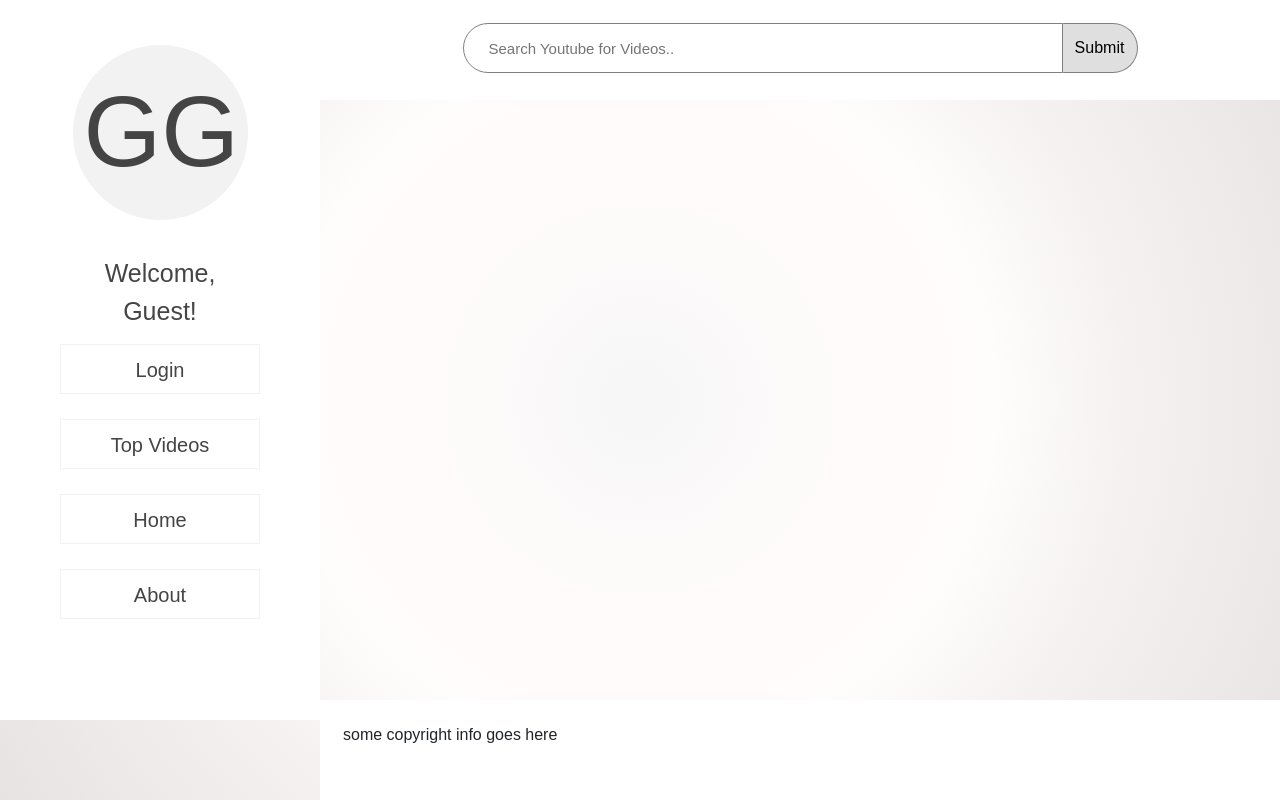
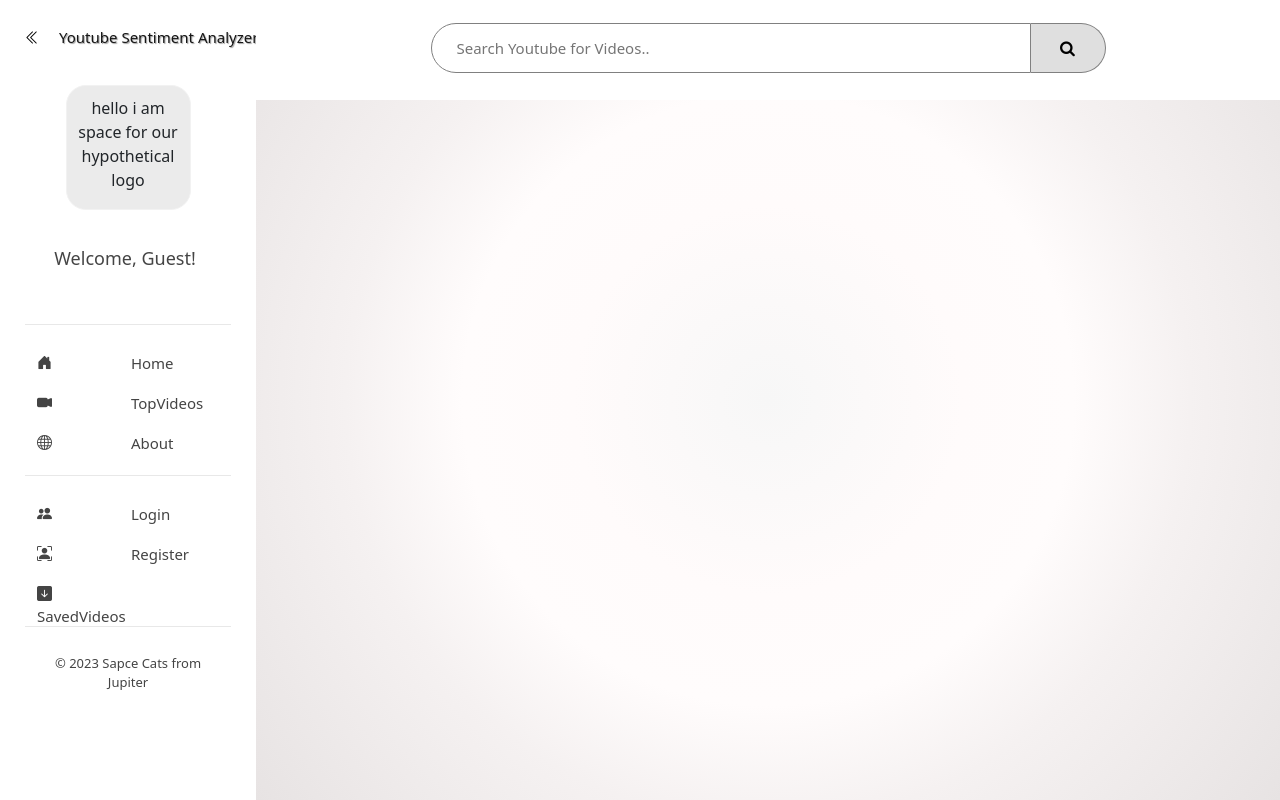
Before and after one commit to rtogn/YouTube-Comment-Sentiment-Analysis-Website, a Flask app: page / in a window 1280 px wide. Run offline with Flask 3, Linux system fonts and the light colour scheme; some libraries are stand-ins or nearby versions.

Commit message:
some bootstrap added, fixed layout issue

```diff
--- a/static/home.css
+++ b/static/home.css
@@ -1,20 +1,135 @@
-/* import lines for Google Font Library */
-@import url('https://fonts.googleapis.com/css?family=Quicksand&display=swap');
+@import url('https://fonts.googleapis.com/css?family=Arimo&display=swap');
+
+
+html {
+height: 100%;
+}
 
 body {
-    overflow: hidden;
-    font-family: 'Arimo', sans-serif;
+margin: 0;
+height: 100%;
+}
+
+#container {
+height: 100%;
 display: flex;
+}
+
+#sidebar {
+background-color: #fff;
+display: inline-block;
+vertical-align: top;
+height: 100%;
+width: 20%;
+overflow: auto;
+padding: 25px;
+}
+
+/* Start of Sidebar related content */
+
+.headerLeft {
+    white-space: nowrap;
+}
+
+.symbol {
+    color: #000;
+    font-size: 15px;
+    word-spacing: 1em;
+    display: inline-block;
+    font-weight: 500;
+    text-align: center;
+}
+
+.headerLeft_content {
+    text-shadow: 1px 1px 1px rgb(159, 159, 159);
+    color: #161616;
+    word-spacing: 0.01em;
+    font-size: 15px;
+    display: inline-block;
+    font-weight: 200;
+    text-align: center;
+}
+
+.user_bubble {
+    border-radius: 20px;
+    border: 1px solid #f2f2f2;
+    background-color: #ebebeb;
+    height: 125px;
+    width: 125px;
+    text-align: center;
+    padding: 10px;
+    margin: auto;
+    margin-top: 20px;
+}
+
+#user_bubbleIn {
+    font-size: 80px;
+    color: #fff;
+}
+
+.welcome_text {
+    height: 50px;
+    width: 200px;
+    margin-top: 25px;
+    text-align: center;
+    color: rgb(69, 69, 69);
+    font-size: 18px;
+    text-align: center;
+    padding: 10px;
+}
+
+.divider {
+   margin-top: 15px;
+   margin-bottom: 15px;
+    border-top: 1px solid #a2a2a2;
     width: 100%;
-    flex-direction: column;
-    min-height: 100vh;
+    padding: 0px;
+}
+
+.buttons {
+   background-color: #fff;
+    border-radius: 15px;
+    height: 40px;
+    width: 100%;
+}
+
+#buttons_text {
+    color: rgb(68, 68, 68);
+    font-size: 15px;
+    padding: 12px;
+    text-align: left;
+    word-spacing: 5em;
+}
+
+.buttons:hover, .search_text:focus {
+    background-color: #ebebeb;
+}
+
+#footer_area {
+    color: rgb(68, 68, 68);
+    font-size: 13px;
+    padding: 12px;
+    text-align: center;
+    word-spacing: 0.1ßem;
+}
+
+/* End of Sidebar related content */
+
+#content {
 background: radial-gradient(circle, rgb(247, 247, 247) 0%,
-        rgb(255, 251, 251) 30%, rgba(255,252,252,1) 47%, rgba(245,241,241,1) 65%, rgba(231,227,227,1) 100%);
+rgb(255, 251, 251) 30%, rgba(255,252,252,1) 47%, rgba(245,241,241,1) 65%, rgba(231,227,227,1) 100%);;
+display: inline-block;
+vertical-align: top;
+height: 100%;
+width: 80%;
+overflow: auto;
+color: #fff;
 }
+
+/* Start of main_Content related content */
 
 .top_header {
     background-color: #fff;
-    /** border-bottom: 1px solid #f2f2f2; **/
 display: flex;
 top: 0;
 right: 0;
@@ -24,74 +139,19 @@ body {
 flex-grow: 1;
 flex-shrink: 0;
 padding: 23px;
-    position: fixed;
-    width: 75%;
+position: absolute;
+width: 80%;
 }
 
-.bot_bar {
-    background-color: #ffff;
-    border-top: #d3d3d3;
-    position: fixed;
-    bottom: 0;
-    right: 0;
-    display: flex;
-    height: 100px;
-    width: 75%;
-    text-align: center;
-    padding: 23px;
+.all_body {
+    position: absolute;
+    overflow: auto;
+    top: 100px;
+    bottom: 0px;
 }
 
 .wrap {
     display: flex;
-}
-
-.left_all {
-    margin: auto;
-    padding: 45px;
-}
-
-.container {
-    margin-top: 100px;
-}
-
-.user_bubble {
-    border-radius: 65%;
-    border: 1px solid #f2f2f2;
-    background-color: #f2f2f2;
-    height: 175px;
-    width: 175px;
-    margin: auto;
-    text-align: center;
-    padding: 10px;
-    font-size: 100px;
-    color: rgb(68, 68, 68);
-}
-
-.welcome_text {
-    height: 50px;
-    width: 200px;
-    margin: auto;
-    margin-top: 25px;
-    text-align: center;
-    color: rgb(69, 69, 69);
-    font-size: 25px;
-    padding: 10px;
-}
-
-.buttons {
-    border: 1px solid #f2f2f2;
-    height: 50px;
-    width: 200px;
-    margin: auto;
-    margin-top: 25px;
-    text-align: center;
-    color: rgb(68, 68, 68);
-    font-size: 20px;
-    padding: 10px;
-}
-
-.buttons:hover, .search_text:focus {
-    border: 1.5px solid #a2a2a2;
 }
 
 .search_text {
@@ -119,54 +179,15 @@ body {
     border-bottom-left-radius: 0px;
     height: 50px;
     width: 75px;
+    -webkit-text-stroke: 0.5px solid white;
 }
 
 .search:hover, .search:focus {
     border: 1.5px solid #a2a2a2;
-    background-color: #D9D9D9;
+    background-color: #ebebeb;
 }
 
-.left_sidebar {
-    width: 25%;
-    height: 720px;
-    background-color: #ffffff;
-    /**border-right: 1px solid #f2f2f2; **/
-}
-
-.main_bar {
-    overflow-x: auto;
-    display: flex;
-    flex: 1;
-    height: 705px;
-    justify-content: center;
-}
-
-.all-text {
-    font-family: arial;
-    margin-right: auto;
-    margin-left: auto;
-}
-
-
-@media only screen and (max-width: 992px) {
-    .left_sidebar {
-        display: none;
-    }
-
-    .top_header {
-        width: 100%;
-    }
-    .bot_bar {
-        width: 100%;
-    }
-
-    .search_text {
-        width: 500px;
-    }
-}
-
-/* ---  Area for All
-        Login Content --- */
+/* Start of LoginPopup Stuff */
 
 #loginPopup {
 background-color: #fff;
@@ -261,3 +282,28 @@ body {
 .show {
 display: block;
 }
+
+/* End of LoginPopup Stuff */
+
+@media only screen and (max-width: 1000px) {
+#sidebar {
+display: none;
+}
+
+#content {
+    width: 100%;
+}
+
+.top_header {
+width: 100%;
+}
+
+.search_text {
+width: 500px;
+}
+
+#loginPopup {
+margin: auto;
+
+}
+}
--- a/templates/index.html
+++ b/templates/index.html
@@ -7,44 +7,64 @@
 	<link href="/static/home.css" rel="stylesheet" />
 	<link href="/static/login_bar.css" rel="stylesheet" />
 
+	<!-- Bootstrap -->
+	<link rel="stylesheet" href="http://cdnjs.cloudflare.com/ajax/libs/font-awesome/4.4.0/css/font-awesome.min.css">
+	<link rel="stylesheet" href="https://cdn.jsdelivr.net/npm/bootstrap@5.3.0-alpha1/dist/css/bootstrap.min.css">
+	<link rel="stylesheet" href="https://maxcdn.bootstrapcdn.com/font-awesome/4.4.0/css/font-awesome.min.css">
+	<link rel="stylesheet" href="https://cdn.jsdelivr.net/npm/bootstrap-icons@1.9.1/font/bootstrap-icons.css">
 <script>
-	/* document.addEventListener('DOMContentLoaded', () => {
-		const loginBtn = document.getElementById('loginBtn');
-		const loginPopup = document.getElementById('loginPopup');
-
-		loginBtn.addEventListener('click', () => {
-			loginPopup.classList.toggle('show');
-		});
-		});*/
-
+		// Function to Display login area on click
 		function displayLogin (id) {
 			var x = document.getElementById(id);
 				x.style.display =
 				((x.style.display != 'none') ? 'none' : 'block');
+		}
+
+		// Function to close/shorten Left Side Bar on-click
+		function trimSideBar (id) {
+			var x = document.getElementById(id);
+			x.style.di
 		}
 </script>
 
 </head>
 
 <body>
-	<aside class="left_sidebar">
-		<div class="left_all">
-			<div class="user_bubble">GG</div>
+	<div id="container">
+		<div id="sidebar">
+			<div class="headerLeft">
+				<div class="symbol">
+				<span class="bi bi-chevron-double-left"></span>
+				<p class="headerLeft_content">Youtube Sentiment Analyzer</p>
+				</div>
+			</div>
 
-			<!-- Reference to login button
-			<button id="loginBtn" onclick="displayLogin('loginPopup')">login</div>-->
-
+			<div class="user_bubble">
+				hello i am space for our hypothetical logo
+			</div>
 
 			<!-- Put user name under welcome message from session var. -->
 			<div class="welcome_text">Welcome, {{session['user']}}!</div><br>
-			<div class="left_sidebar_buttons">
-				<div class="buttons" onclick="displayLogin('loginPopup')">Login</div>
-				<div class="buttons">Top Videos</div>
-				<div class="buttons" onclick="window.location.href='/';">Home</div>
-				<div class="buttons">About</div>
+
+			<hr class="divider">
+
+				<div class="buttons" id="buttons_text" style="margin-top: 0px;"
+				onclick="window.location.href='/';"><span class="bi bi-house-door-fill"></span> Home</div>
+				<div class="buttons" id="buttons_text" ><span class="bi bi-camera-video-fill"></span> TopVideos</div>
+				<div class="buttons" id="buttons_text" ><span class="bi bi-globe"></span> About</div>
+
+			<hr class="divider">
+
+			<div class="buttons" id="buttons_text"  onclick="displayLogin('loginPopup')"><span class="bi bi-people-fill"></span> Login</div>
+			<div class="buttons" id="buttons_text" ><span class="bi bi-person-bounding-box"></span> Register</div>
+			<div class="buttons" id="buttons_text" ><span class="bi bi-arrow-down-square-fill"></span> SavedVideos</div>
+
+			<hr class="divider">
+
+			<div id="footer_area">
+				&copy; 2023 Sapce Cats from Jupiter
 			</div>
 		</div>
-	</aside>
 
 		<script>
 			function route_to(page) {
@@ -52,20 +72,19 @@
 			}
 	</script>
 
-
-
-	<main class="main_bar">
+		<div id="content">
 			<div class="top_header">
 				<form action="/search_results" method="GET" class="wrap">
 					<!-- search bar-->
 					<input type="text" name="term" class="search_text" placeholder="Search Youtube for Videos..">
-					<button type="submit" class="search">Submit</button>
+					<button type="submit" class="search"><span class="fa fa-search"></span></button>
 				</form>
-
 			</div>
-
-		<div><h1>text</h1></div>
-	</main>
+			<div class="all_body">
+				<!-- ALL CONTENT GOES IN HERE -->
+			</div>
+		</div>
+	</div>
 
 		<!-- login area -->
 		<div id="loginPopup">
@@ -83,12 +102,6 @@
 			</form>
 		</div>
 
-
-	<footer class="bot_bar">
-		some copyright info goes here
-	</footer>
-
 </body>
 
-
 </html>
--- a/templates/video_view.html
+++ b/templates/video_view.html
@@ -7,6 +7,9 @@
     <link href="/static/video_view.css" rel="stylesheet" />
     <link href="/static/allpages.css" rel="stylesheet" />
     <script type="text/javascript" src="/static/widgets.js" ></script>
+    <!-- Bootstrap -->
+	<link rel="stylesheet" href="http://cdnjs.cloudflare.com/ajax/libs/font-awesome/4.4.0/css/font-awesome.min.css">
+
 </head>
 
 <body>
```
Also changed, not shown: static/allpages.css (+229 -82 lines), templates/search_results.html (+49 -25 lines). Lines whose indentation alone changed are shown as unchanged.
